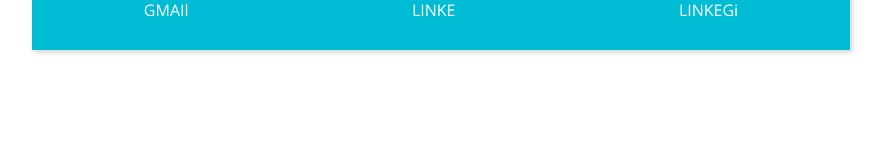
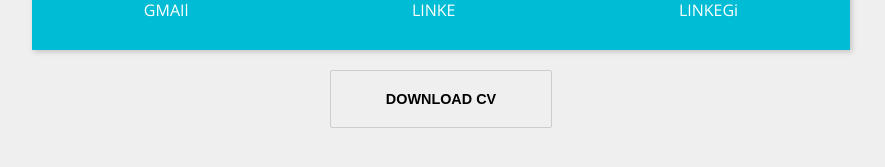
Before and after one commit to JABvzla/travix-portfolio, a Next.js app: page / in a window 1280 px wide. Shown: the part 505-672 px from the top of the page, without its empty margins (199-1084 px from the left). Built offline with nearby package versions, Linux system fonts and the light colour scheme.

Commit message:
add Button component

```diff
--- /dev/null
+++ b/components/button/index.js
@@ -0,0 +1 @@
+export { Button as default } from './styles';
--- /dev/null
+++ b/components/button/styles.js
@@ -0,0 +1,16 @@
+import styled from 'styled-components';
+
+export const Button = styled.button`
+  font-size: .9em;
+  font-weight: bold;
+  padding: 20px 55px;
+  border: 1px solid #cbcdcf;
+  transition: all 0.3s ease;
+  cursor: pointer;
+  margin: 20px;
+  border-radius: 2px;
+  &:hover {
+    opacity: .95;
+    box-shadow: 0 5px 11px 0 rgb(0 0 0 / 18%), 0 4px 15px 0 rgb(0 0 0 / 15%);
+  }
+`;
--- a/components/card/styles.js
+++ b/components/card/styles.js
@@ -2,4 +2,5 @@ import styled from "styled-components";
 
 export const StyledCard = styled.div`
   box-shadow: 2px 2px 5px 0px rgba(100,100,100,.3);
+  background: white;
 `
--- a/pages/index.js
+++ b/pages/index.js
@@ -1,6 +1,7 @@
 import Head from "next/head"
 import React from "react";
 import CardProfile from "../components/card-profile"
+import Button from "../components/button"
 import { StyledMain } from "./styles"
 
 
@@ -15,6 +16,7 @@ export default function Home() {
       </Head>
       <StyledMain>
         <CardProfile />
+        <Button>DOWNLOAD CV</Button>
       </StyledMain>
   </React.Fragment>
   );
--- a/styles/globals.css
+++ b/styles/globals.css
@@ -5,17 +5,18 @@ body {
   font-family: 'Open Sans', sans-serif;
 
 
-
   /* THEME CSS VARIABLES */
 
   --primary-color: #00bcd4;
+  --background-color: #efefef;
+
   /* --primary-color: #e8676a; */
   --text-default: #333;
   --text-muted: #9da0a7;
   --text-default-invert: #fff;
 
-
   color: var(--text-default);
+  background-color: var(--background-color);
 }
 
 
```
